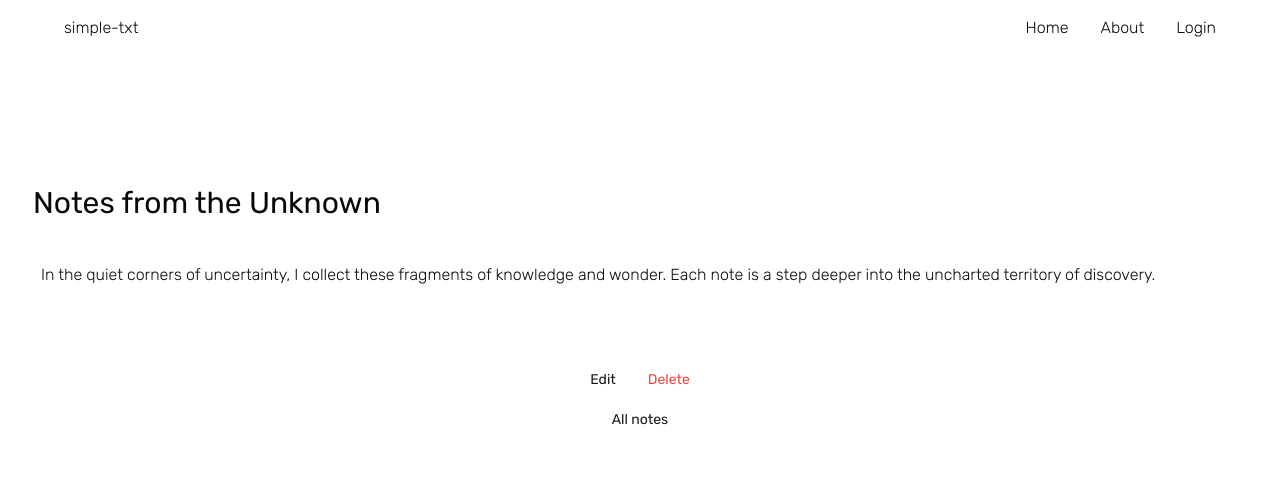
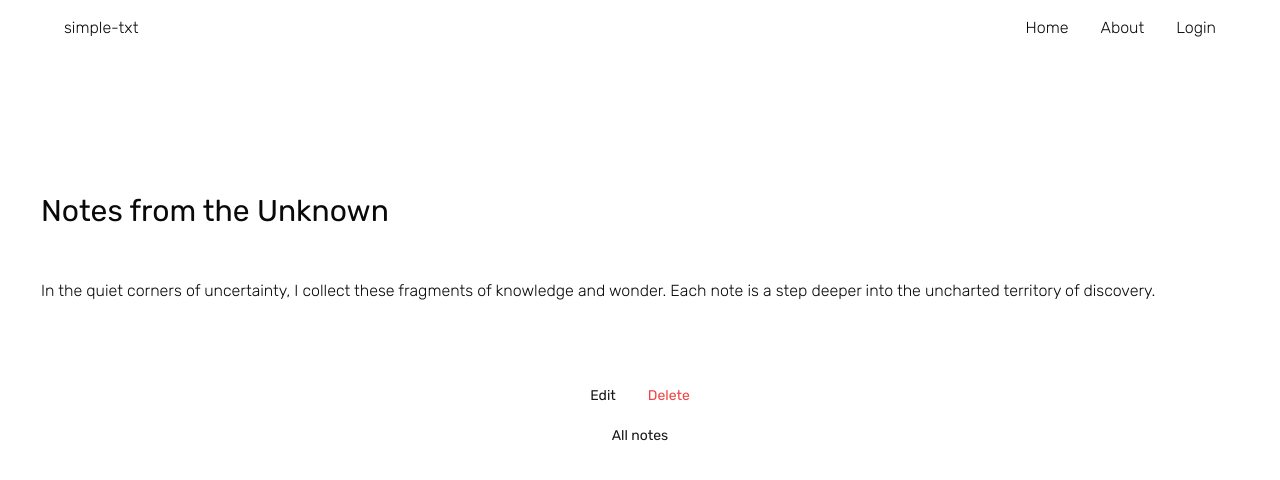
Before and after one commit to mdahmed-abdus/simple-txt, a Next.js app: page /notes/1 in a window 1280 px wide. Shown: the top 480 px of the page. Built offline with nearby package versions, Linux system fonts and the light colour scheme.

Commit message:
Update note page style

```diff
--- a/src/app/notes/[id]/page.tsx
+++ b/src/app/notes/[id]/page.tsx
@@ -46,12 +46,12 @@ export default function NoteById({ params }: { params: { id: string } }) {
         <div>
           {editMode ? (
             <Input
-              className="p-0 h-fit text-3xl"
+              className="p-2 h-fit text-3xl"
               value={updatedNote.title}
               onChange={e => setUpdatedNote({ ...note, title: e.target.value })}
             />
           ) : (
-            <h1 className="p-0 text-3xl border border-transparent">
+            <h1 className="p-2 text-3xl border border-transparent">
               {note.title}
             </h1>
           )}
```
